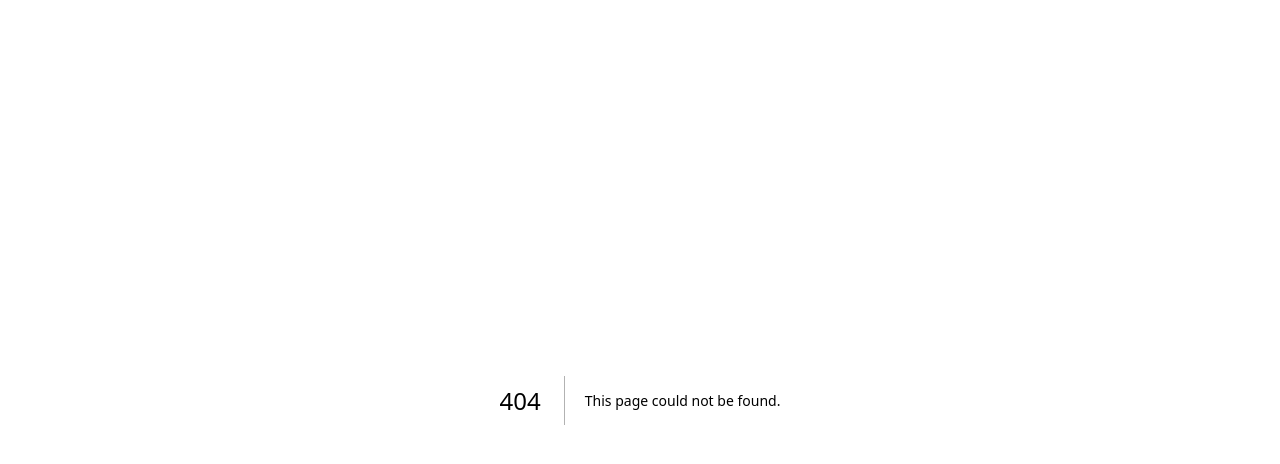
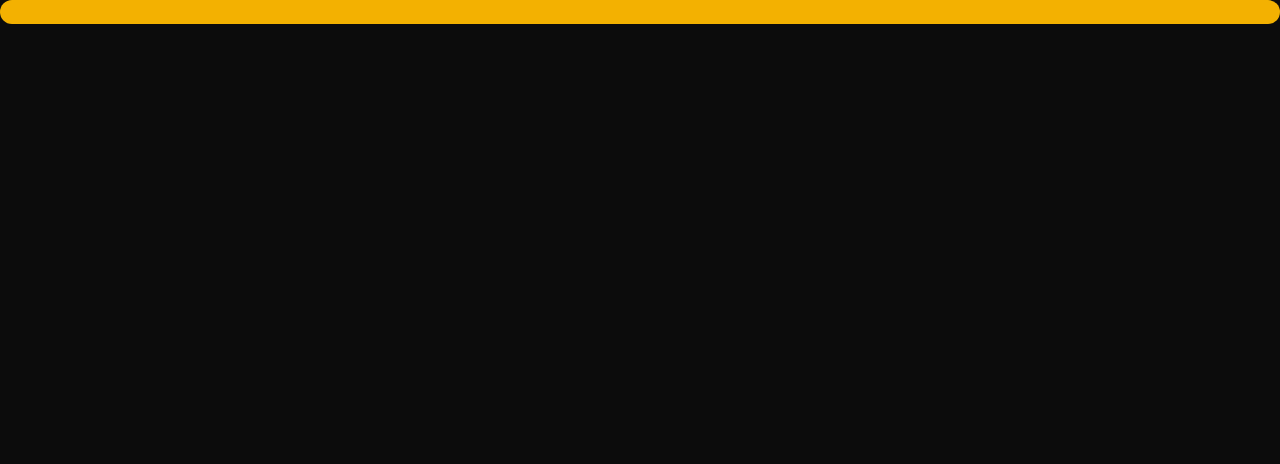
Before and after one commit to usmanhanafi/usmanhanafi.github.io, a Next.js app: page /components/ButtonPrimary in a window 1280 px wide. Before the commit this address had no page. Shown: the top 464 px of the page. Built offline with nearby package versions, Linux system fonts and the light colour scheme.

Commit message:
fix bug on production: components button not exported

```diff
--- a/pages/components/Button.js
+++ /dev/null
@@ -1,10 +0,0 @@
-export const ButtonPrimary = ({ children, ...props }) => {
-    return (
-        <div className='cursor-pointer text-md lg:text-xl font-semibold bg-primary px-8 py-3 rounded-full hover:bg-primary-dark' {...props}>{children}</div>
-    )
-}
-export const ButtonPrimaryOutline = ({ children, ...props }) => {
-    return (
-        <div className='cursor-pointer text-md lg:text-xl text-primary bg-primary/10 border border-primary px-8 py-3 rounded-full hover:bg-primary hover:text-text-primary' {...props}>{children}</div>
-    )
-}
--- /dev/null
+++ b/pages/components/ButtonPrimary.js
@@ -0,0 +1,7 @@
+const ButtonPrimary = ({ children, ...props }) => {
+    return (
+        <div className='cursor-pointer text-md lg:text-xl font-semibold bg-primary px-8 py-3 rounded-full hover:bg-primary-dark' {...props}>{children}</div>
+    )
+}
+
+export default ButtonPrimary
--- /dev/null
+++ b/pages/components/ButtonPrimaryOutline.js
@@ -0,0 +1,7 @@
+const ButtonPrimaryOutline = ({ children, ...props }) => {
+    return (
+        <div className='cursor-pointer text-md lg:text-xl text-primary bg-primary/10 border border-primary px-8 py-3 rounded-full hover:bg-primary hover:text-text-primary' {...props}>{children}</div>
+    )
+}
+
+export default ButtonPrimaryOutline
--- a/pages/index.js
+++ b/pages/index.js
@@ -1,7 +1,8 @@
 import Image from "next/image";
 // import { Inter } from "next/font/google";
 
-import { ButtonPrimary, ButtonPrimaryOutline } from "./components/Button";
+import ButtonPrimary from "./components/ButtonPrimary";
+import ButtonPrimaryOutline from "./components/ButtonPrimaryOutline";
 
 // const inter = Inter({ subsets: ["latin"] });
 export default function Home() {
```
